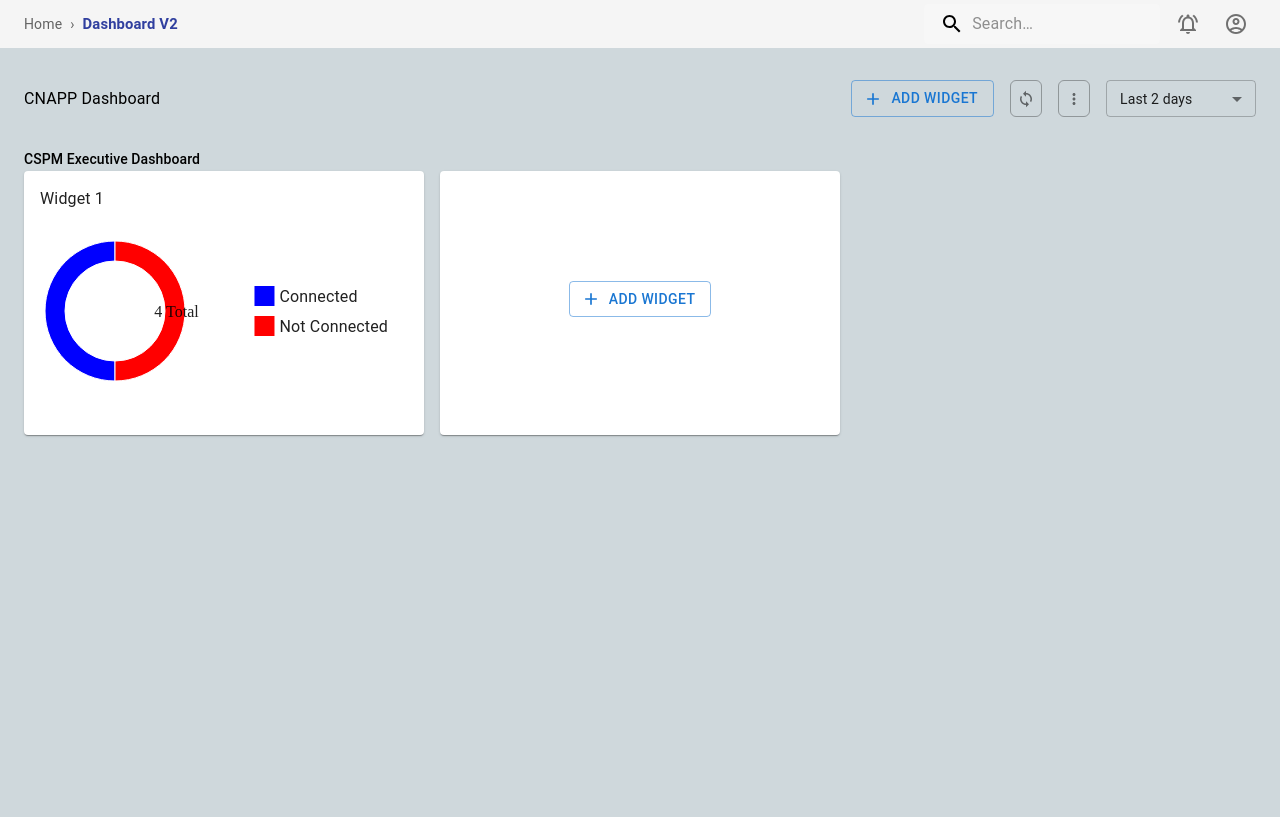
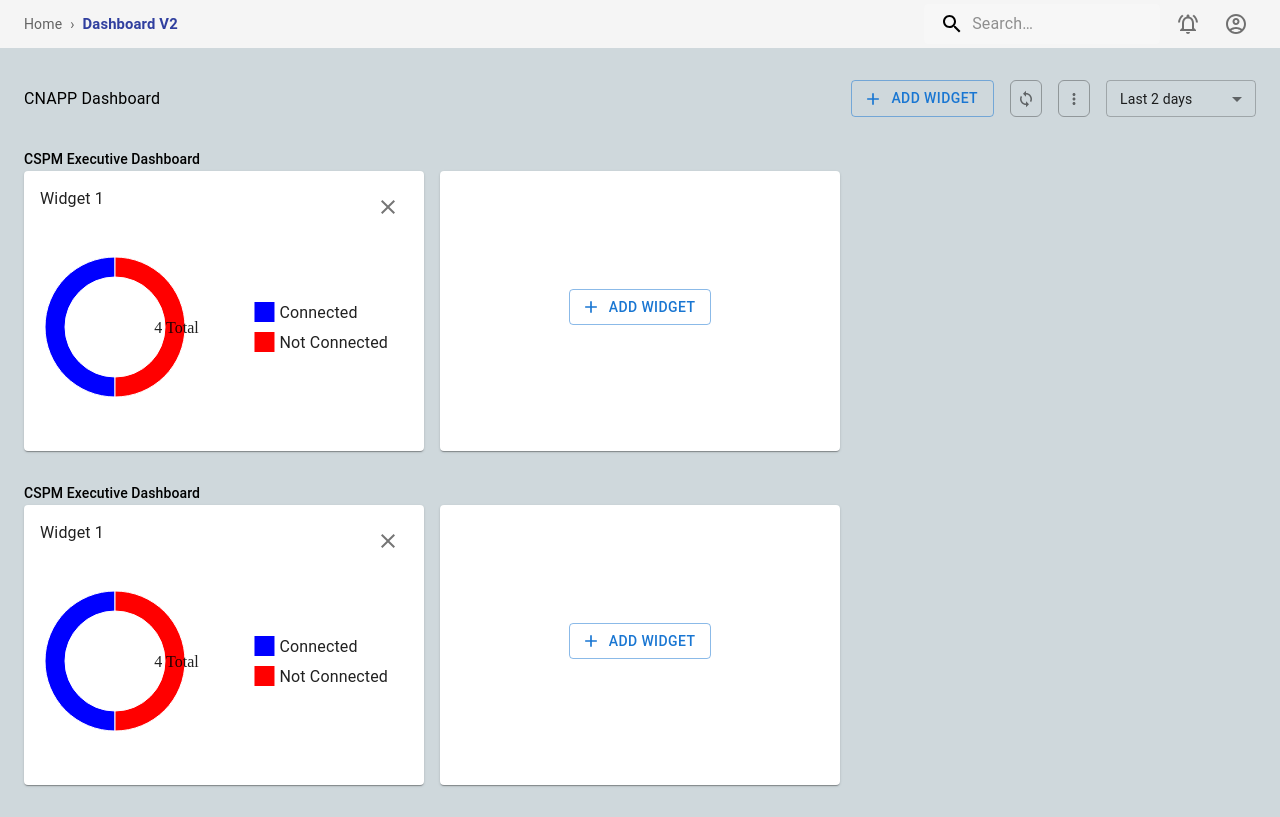
Before and after one commit to kapex-coder/CNAPP-Dashboard, a React (Vite) app: page / in a window 1280 px wide. Built offline with nearby package versions, Linux system fonts and the light colour scheme.

Commit message:
Added: Remove widget functionality

```diff
--- a/src/components/DashboardCategory.jsx
+++ b/src/components/DashboardCategory.jsx
@@ -5,16 +5,11 @@ import Widget from "./Widget";
 import DonutChart from "./Charts/DonutChart";
 import { Box, Card, CardContent, Grid, Typography } from "@mui/material";
 import AddWidgetDrawer from "./Drawers/AddWidgetDrawer";
-import AddWidgetForm from "./Forms/AddWidgetForm";
 
 export default function DashboardCategory({ category = null }) {
-
-  console.log("category --> ", category);
-
-
   return (
     <Box sx={{ padding: "1rem 0" }}>
-      {category &&
+      {category && (
         <>
           <Typography
             variant="subtitle2"
@@ -31,7 +26,7 @@ export default function DashboardCategory({ category = null }) {
                 sm={6}
                 md={4}
                 key={widget.id}>
-            <Widget widget={widget}>
+                <Widget categoryId={category.id} widget={widget}>
                   <DonutChart data={widget.chartData} />
                 </Widget>
               </Grid>
@@ -49,14 +44,13 @@ export default function DashboardCategory({ category = null }) {
                     justifyContent: "center",
                     height: "100%",
                   }}>
-              <AddWidgetDrawer>
-                <AddWidgetForm categoryId={category.id} />
-              </AddWidgetDrawer>
+                  <AddWidgetDrawer categoryId={category.id} />
                 </CardContent>
               </Card>
             </Grid>
           </Grid>
-      </>}
+        </>
+      )}
     </Box>
   );
 }
--- a/src/components/Drawers/AddWidgetDrawer.jsx
+++ b/src/components/Drawers/AddWidgetDrawer.jsx
@@ -1,8 +1,8 @@
-import { useState, Children, cloneElement } from "react";
+import React, { useState } from "react";
 import { useDispatch } from "react-redux";
 import { resetWidgetFormState } from "../../redux/slices/widgetFormSlice";
-
 import { Box, Button, Drawer, Typography } from "@mui/material";
+import AddWidgetForm from "../Forms/AddWidgetForm";
 import AddOutlinedIcon from "@mui/icons-material/AddOutlined";
 import CloseOutlinedIcon from "@mui/icons-material/CloseOutlined";
 import { styled } from "@mui/material/styles";
@@ -13,7 +13,7 @@ const StyledDrawer = styled(Drawer)(({ theme }) => ({
   },
 }));
 
-function AddWidgetDrawer({ children }) {
+function AddWidgetDrawer({ categoryId }) {
   const [open, setOpen] = useState(false);
   const dispatch = useDispatch();
 
@@ -25,6 +25,7 @@ function AddWidgetDrawer({ children }) {
     dispatch(resetWidgetFormState());
     setOpen(false);
   };
+
   return (
     <>
       <Button
@@ -56,7 +57,7 @@ function AddWidgetDrawer({ children }) {
           </Typography>
           <CloseOutlinedIcon onClick={handleClose} />
         </Box>
-        {children}
+        <AddWidgetForm categoryId={categoryId} handleClose={handleClose} />
       </StyledDrawer>
     </>
   );
--- a/src/components/Forms/AddWidgetForm.jsx
+++ b/src/components/Forms/AddWidgetForm.jsx
@@ -4,7 +4,6 @@ import {
   addChartFields,
   updatedFieldValue,
   updateChartField,
-  resetWidgetFormState,
 } from "../../redux/slices/widgetFormSlice";
 import { addWidget } from "../../redux/slices/categoriesSlice";
 import {
@@ -16,7 +15,7 @@ import {
   Typography,
 } from "@mui/material";
 
-function AddWidgetForm({categoryId}) {
+function AddWidgetForm({categoryId, handleClose}) {
   const widgetFormData = useSelector((state) => state.widgetForm.value);
   const dispatch = useDispatch();
 
@@ -31,7 +30,7 @@ function AddWidgetForm({categoryId}) {
   const handleFormSubmit = (e) => {
     e.preventDefault();
     dispatch(addWidget({categoryId, widget: widgetFormData }));
-    dispatch(resetWidgetFormState());
+    handleClose();
   }
 
   return (
@@ -99,7 +98,7 @@ function AddWidgetForm({categoryId}) {
         sx={{ marginTop: "auto" }}>
         <Button
           variant="contained"
-          onClick={() => dispatch(resetWidgetFormState())}>
+          onClick={handleClose}>
           Cancel
         </Button>
         <Button type="submit" variant="contained">Add Widget</Button>
--- a/src/components/Widget.jsx
+++ b/src/components/Widget.jsx
@@ -1,16 +1,28 @@
-// Components
+import { useDispatch } from "react-redux";
+import { removeWidget } from "../redux/slices/categoriesSlice";
 import Card from "@mui/material/Card";
 import CardContent from "@mui/material/CardContent";
-import Typography from "@mui/material/Typography";
+import CloseOutlinedIcon from "@mui/icons-material/CloseOutlined";
+import { Stack, Typography, IconButton } from "@mui/material";
 
-export default function Widget({children, widget}) {
+export default function Widget({ children, widget, categoryId }) {
+  const dispatch = useDispatch();
+
+  const handleRemove = () => {
+    dispatch(removeWidget({ categoryId, widgetId: widget.id }));
+  };
   return (
     <>
-      <Card sx={{height: "100%"}}>
+      <Card sx={{ height: "100%" }}>
         <CardContent>
-          <Typography>
-            {widget.name}
-          </Typography>
+          <Stack
+            direction="row"
+            sx={{ justifyContent: "space-between" }}>
+            <Typography>{widget.name}</Typography>
+            <IconButton onClick={handleRemove}>
+              <CloseOutlinedIcon  />
+            </IconButton>
+          </Stack>
           {children}
         </CardContent>
       </Card>
--- a/src/data/categories.json
+++ b/src/data/categories.json
@@ -12,5 +12,19 @@
                 ]
             }
         ]
+    },
+    {
+        "id": "2",
+        "name": "CSPM Executive Dashboard",
+        "widgets": [
+            {
+                "id": 1,
+                "name": "Widget 1",
+                "chartData": [
+                    { "id": 1, "label": "Connected", "value": 2, "color": "blue"},
+                    { "id": 2, "label": "Not Connected", "value": 2, "color": "red"}
+                ]
+            }
+        ]
     }
 ]
```
Lines whose indentation alone changed are shown as unchanged.
